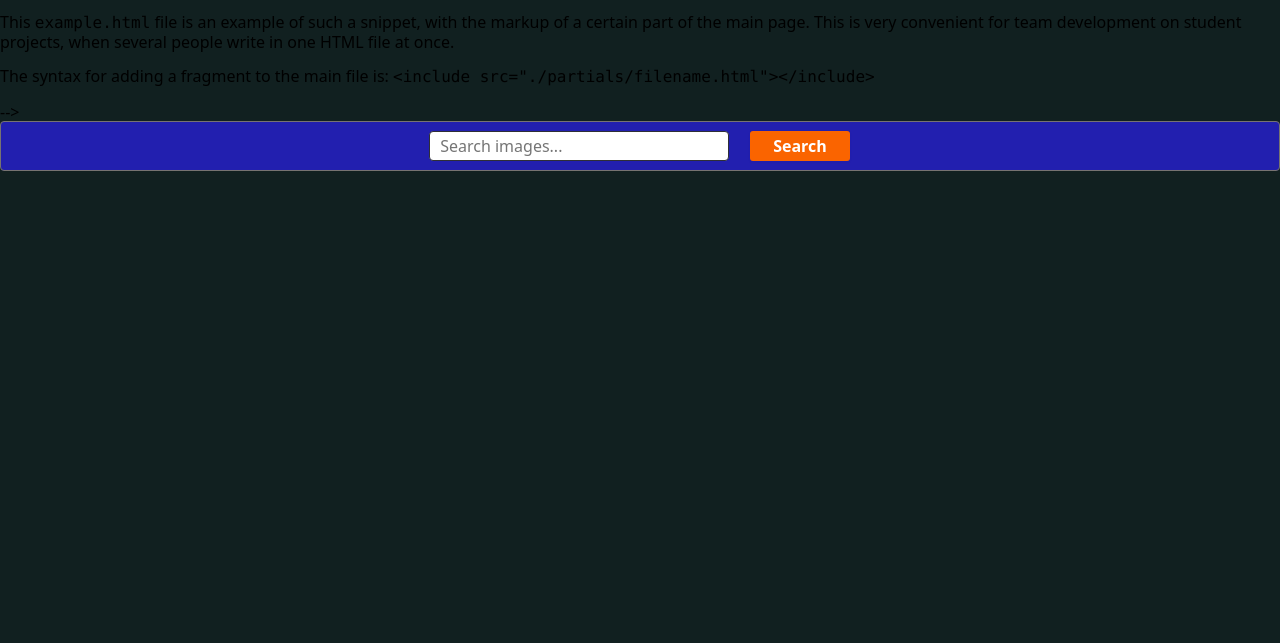
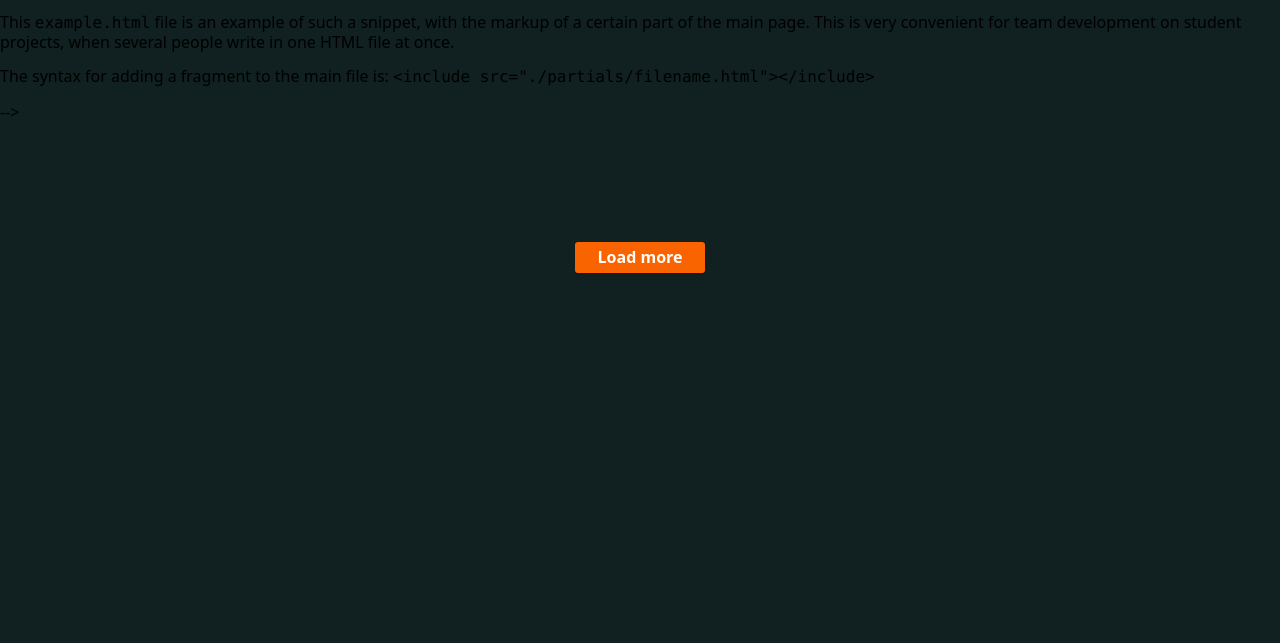
Before and after one commit to torn80beta/goit-js-hw-11, a website built with Parcel: page src/index.html in a window 1280 px wide. Shown: the part 157-800 px from the top of the page. Built offline with nearby package versions, Linux system fonts and the light colour scheme.

Commit message:
load more button

```diff
--- a/src/index.html
+++ b/src/index.html
@@ -22,5 +22,6 @@
     <div class="gallery">
       <!-- Картки зображень -->
     </div>
+    <button type="button" class="load-more">Load more</button>
   </body>
 </html>
--- a/src/sass/_example.scss
+++ b/src/sass/_example.scss
@@ -40,7 +40,7 @@ input {
   border-radius: 4px;
 }
 
-.button {
+button {
   align-items: center;
   background-clip: padding-box;
   background-color: #fa6400;
@@ -69,27 +69,33 @@ input {
   width: auto;
 }
 
-.button:hover,
-.button:focus {
+button:hover,
+button:focus {
   background-color: #fb8332;
   box-shadow: rgba(0, 0, 0, 0.1) 0 4px 12px;
 }
 
-.button:hover {
+button:hover {
   transform: translateY(-1px);
 }
 
-.button:active {
+button:active {
   background-color: #c85000;
   box-shadow: rgba(0, 0, 0, .06) 0 2px 4px;
   transform: translateY(0);
 }
 
+.load-more {
+  display: block;
+  margin: 0 auto 30px;
+}
 
 .search-form {
+  position: fixed;
   display: flex;
   align-items: center;
   justify-content: center;
+  top: 0;
   gap: 20px;
   width: 100%;
   height: 50px;
@@ -105,6 +111,7 @@ input {
   justify-content: space-around;
   /* align-items: center; */
   flex-wrap: wrap;
+  margin-top: 60px;
   gap: 30px;
   padding: 30px;
 }
```
